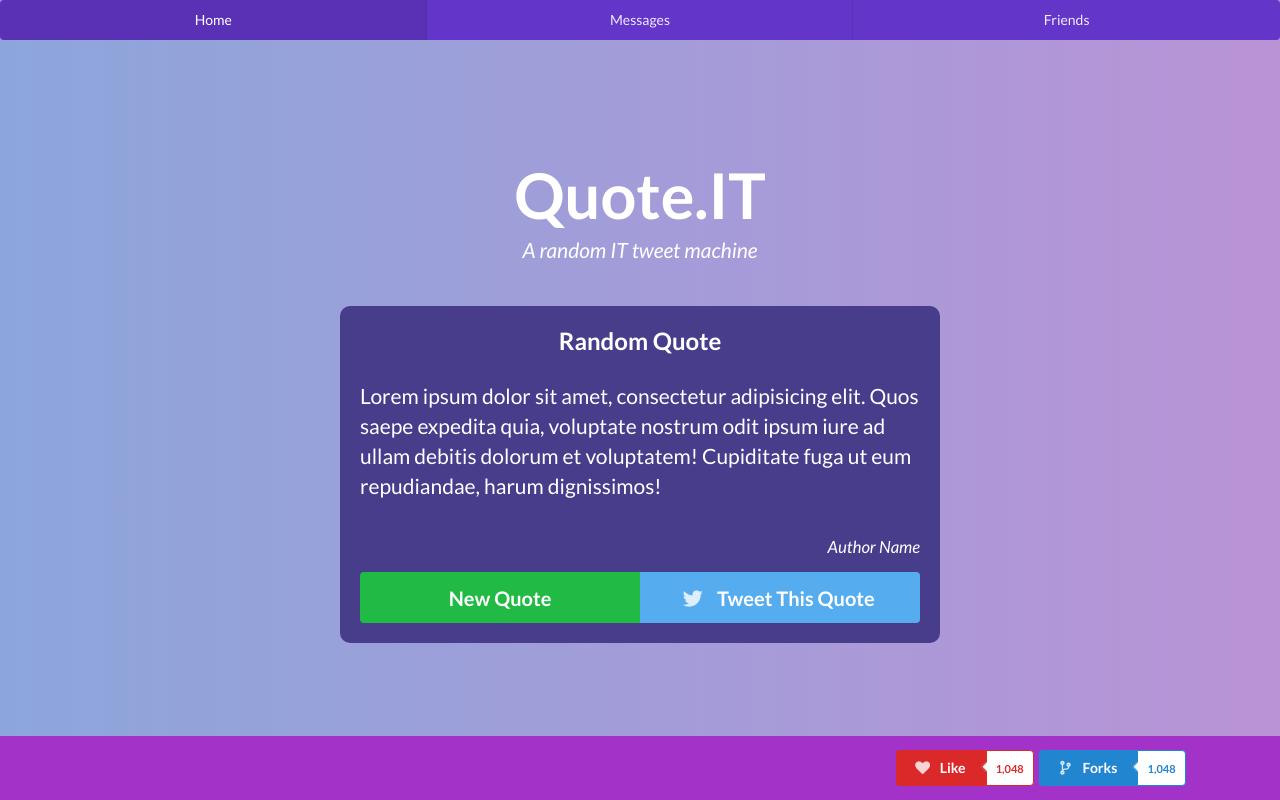
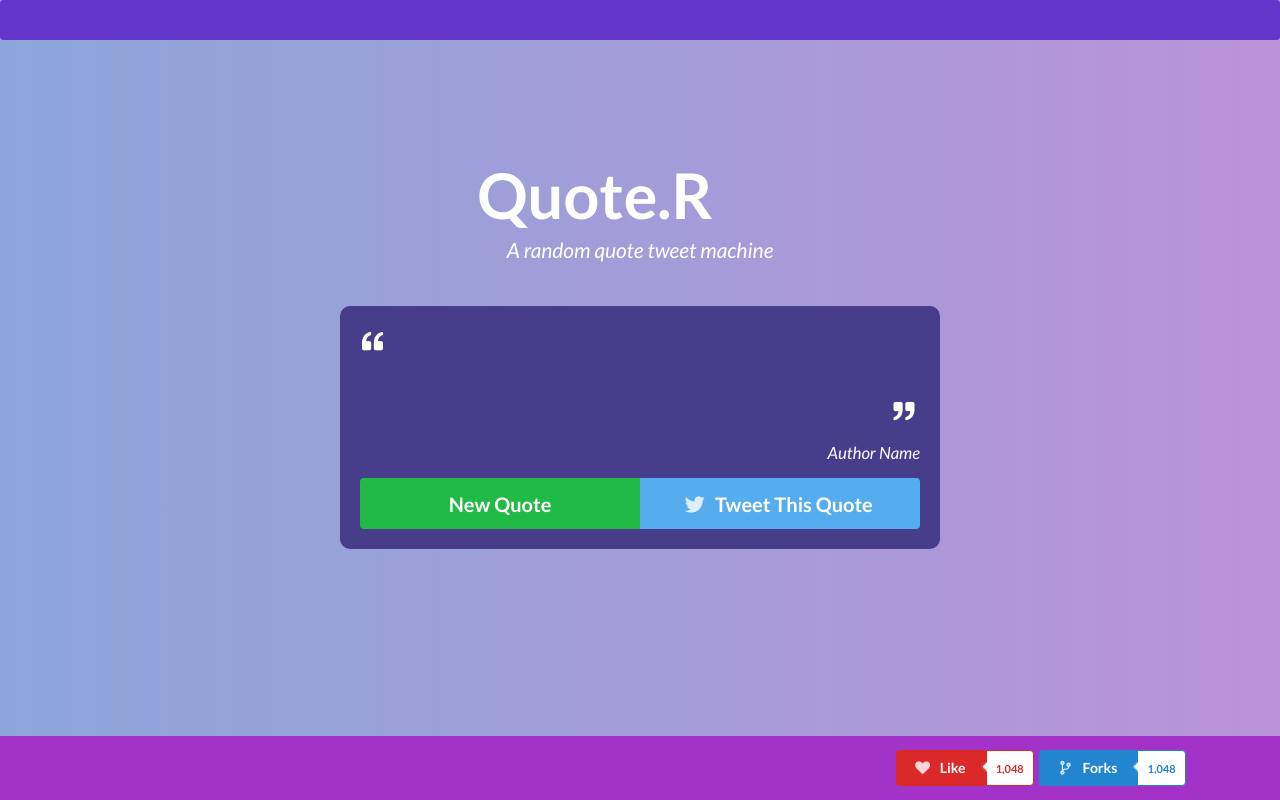
Before and after one commit to Biffyn/Quote.R, a plain HTML site: page index.html in a window 1280 px wide. Drawn offline with nearby package versions, Linux system fonts and the light colour scheme.

Commit message:
style changes - add get quote function

```diff
--- a/index.html
+++ b/index.html
@@ -14,7 +14,7 @@
 
 <body>
     <div id="header" class="ui violet three item inverted menu">
-      <a class="active item">
+      <!-- <a class="active item">
         Home
       </a>
       <a class="item">
@@ -22,24 +22,25 @@
       </a>
       <a class="item">
         Friends
-      </a>
+      </a> -->
     </div>
     <div class="container-fluid main">
         <div class="container">
-            <h1 class="text-center title">Quote.IT</h1>
-            <p class="text-center tag-line"><em>A random IT tweet machine</em></p>
+            <h1 class="text-center title">Quote.R <i class="random outline pink icon"></i></h1>
+            <p class="text-center tag-line"><em>A random quote tweet machine</em></p>
             <div class="row">
                 <div class="col-xs-12 center-block quote-card">
-                    <h2 class="text-center">Random Quote</h2>
-                    <div class="quote">
-                        <p>Lorem ipsum dolor sit amet, consectetur adipisicing elit. Quos saepe expedita quia, voluptate nostrum odit ipsum iure ad ullam debitis dolorum et voluptatem! Cupiditate fuga ut eum repudiandae, harum dignissimos!</p>
-                        <cite class="pull-right" title="" id="author">Author Name</cite>
+                    <div>
+                        <i class="quote left icon"></i>
+                        <p class="quote"></p>
+                        <i class="quote right icon pull-right"></i>
+                        <p></p>
+                        <cite class="pull-right" title="" class="author">Author Name</cite>
                     </div>
                     <div class="two huge ui buttons">
                         <a id="quote-btn" href="#" class="positive ui button">New Quote</a>
                         <a id="tweet-btn" href="#" class="ui twitter button">
-                            <i class="twitter icon"></i> Tweet This Quote
-                        </a>
+                            <i class="twitter icon"></i>Tweet This Quote</a>
                     </div>
                 </div>
             </div>
--- a/js/app.js
+++ b/js/app.js
@@ -1 +1,19 @@
-// new quote on click
+$(document).ready(function() {
+    // vars
+    // var author = "",
+    //     quote = "";
+
+    // retrieve a quote
+    function retrieveQuote() {
+        return $.ajax({
+            // request
+            url: 'https://andruxnet-random-famous-quotes.p.mashape.com/cat=',
+            headers: {
+                'X-Mashape-Key': '9NrMW3A7TOmsheYkGNEnHoVHm8IOp1NzIfrjsnbAowyQUTXAvW',
+                method: 'POST',
+                contentType: 'application/x-www-form-urlencoded',
+                dataType: 'json'
+            },
+        });
+    }
+});
```
